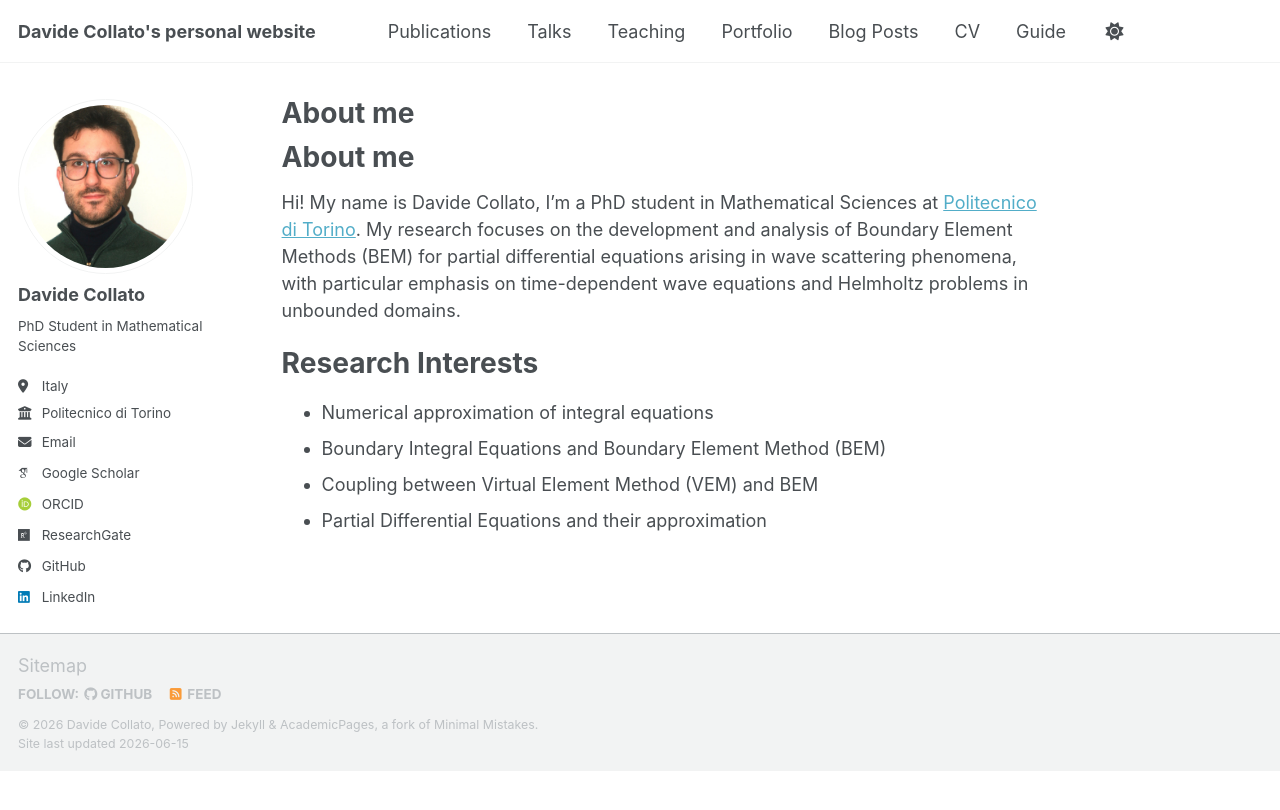
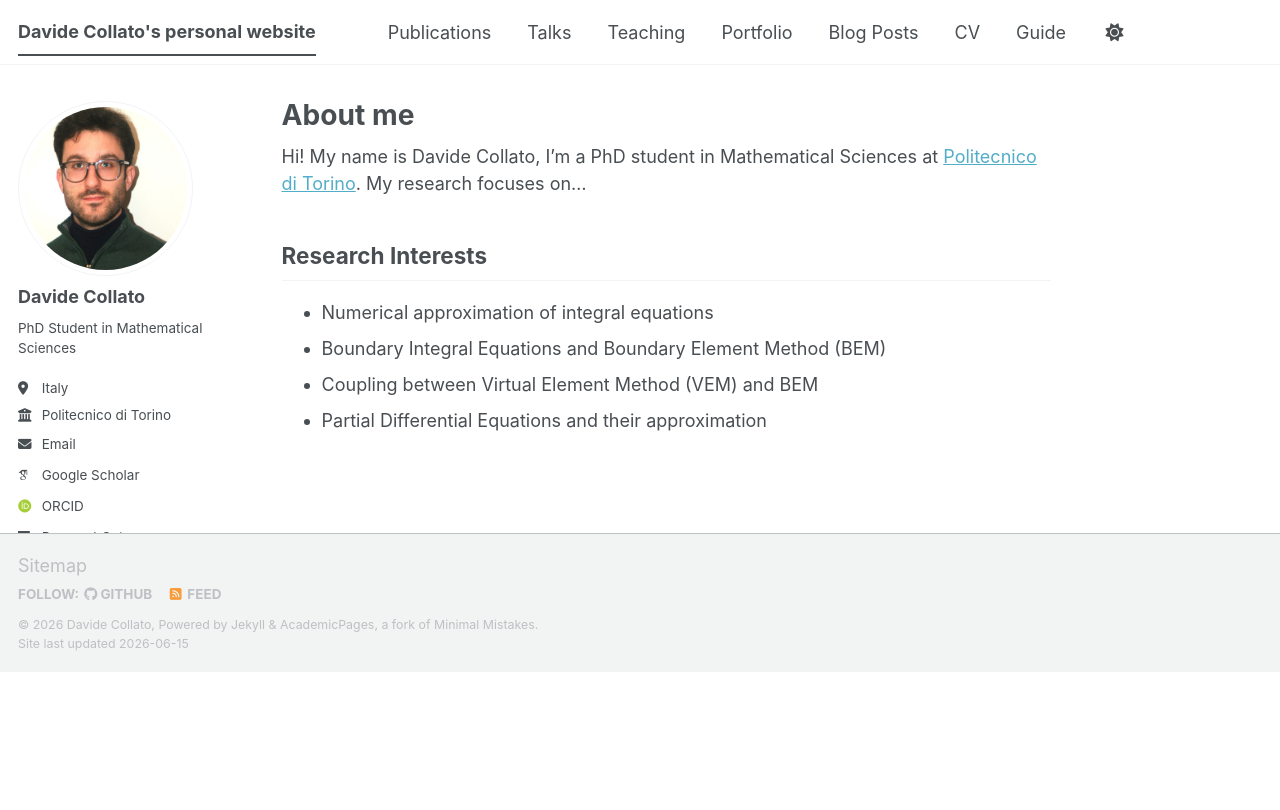
Before and after one commit to davidecollato/davidecollato.github.io, a Jekyll site: the page built from _pages/about.md, in a window 1280 px wide. Shown: the top 810 px of the page. Built offline with Jekyll 4.4.1, drawn with Linux system fonts in a browser that asks for light colours; some web fonts are replaced; our own code applies the rules of GitHub Pages for plain Markdown files; a script bundle is joined from its source files by our own code; library files that are not in the unit come from our copies.

Commit message:
Update about.md

```diff
--- a/_pages/about.md
+++ b/_pages/about.md
@@ -1,10 +1,16 @@
-About me
-======
+---
+permalink: /
+title: "About me"
+author_profile: true
+redirect_from:
+  - /about/
+  - /about.html
+---
 
-Hi! My name is Davide Collato, I'm a PhD student in Mathematical Sciences at [Politecnico di Torino](https://www.polito.it/). My research focuses on the development and analysis of Boundary Element Methods (BEM) for partial differential equations arising in wave scattering phenomena, with particular emphasis on time-dependent wave equations and Helmholtz problems in unbounded domains.
+Hi! My name is Davide Collato, I'm a PhD student in Mathematical Sciences at [Politecnico di Torino](https://www.polito.it/). My research focuses on...
 
-Research Interests
-======
+## Research Interests
+
 - Numerical approximation of integral equations
 - Boundary Integral Equations and Boundary Element Method (BEM)
 - Coupling between Virtual Element Method (VEM) and BEM
```
